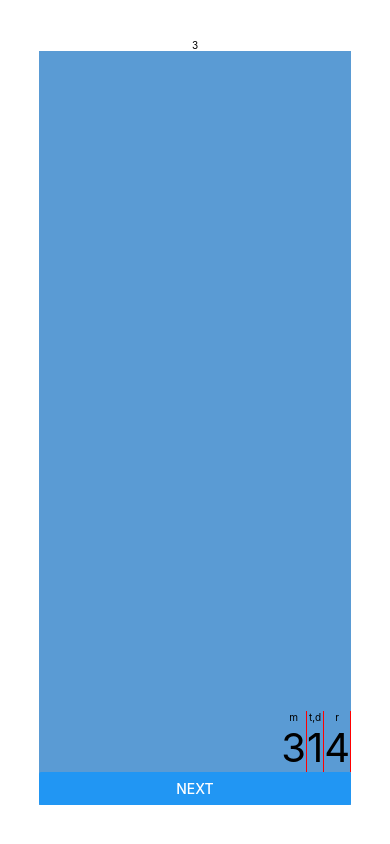
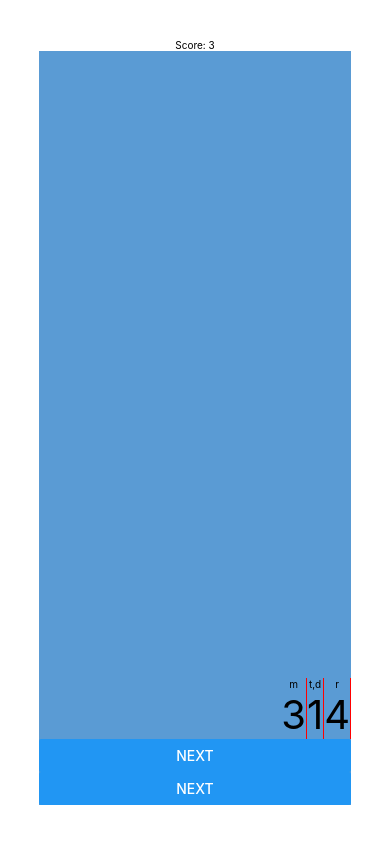
Before and after one commit to LutzerD/memrise, a React Native app: screen / in a window 390 px wide. Built offline with nearby package versions, Linux system fonts and the light colour scheme.

Commit message:
Marginal improvement, worked on it though :)

```diff
--- a/App.js
+++ b/App.js
@@ -7,6 +7,7 @@ import {
   Dimensions,
   StyleSheet,
   SafeAreaView,
+  TouchableOpacity,
 } from "react-native";
 const pi = require("./pi.json").value;
 
@@ -58,16 +59,20 @@ const memrise = () => {
   return (
     <SafeAreaView style={styles.container}>
       <View style={styles.score}>
-        <Text style={styles.score}>{index}</Text>
+        <Text style={styles.score}>Score: {index}</Text>
       </View>
       <View style={styles.body}>
         <View style={styles.digitsRow}>
           <PreviousDigit digit={index - numWidth} />
           <MainDigit digit={index} style={styles.mainDigit} />
         </View>
-
-        <View style={styles.nextButton}>
-          <Button title="Next" onPress={() => setIndex(index + numWidth)} />
+        <View>
+          <View style={styles.nextButton}>
+            <Button title="Next" onPress={() => setIndex(index + numWidth)} />
+          </View>
+          <View style={styles.nextButton}>
+            <Button title="Next" onPress={() => setIndex(index + numWidth)} />
+          </View>
         </View>
       </View>
     </SafeAreaView>
@@ -90,6 +95,10 @@ const styles = StyleSheet.create({
     flexDirection: "column",
     alignItems: "flex-end",
   },
+  buttonRow: {
+    flexDirection: "row",
+    alignItems: "center",
+  },
   centered: {
     justifyContent: "center",
     alignItems: "center",
@@ -101,8 +110,17 @@ const styles = StyleSheet.create({
     height: "100%",
     backgroundColor: "#5A9BD4",
   },
+  nextButtonView: {
+    flex: 1,
+    //width: "100%",
+  },
   nextButton: {
-    width: "100%",
+    flex: 1,
+  },
+  nextButtonView: {
+    margin: "5%",
+    height: "20%",
+    //width: "100%",
   },
   outlined: {
     borderRightColor: "red",
```
